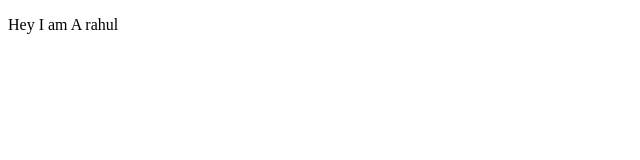
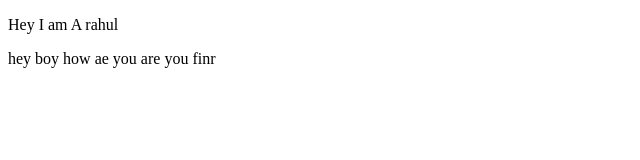
Before and after one commit to alwaysrahul6/addthis, a plain HTML site: page index.html in a window 1280 px wide. Shown: the whole page, without its empty margins (0-640 px from the left). Drawn offline with Linux system fonts and the light colour scheme.

Commit message:
Update index.html

```diff
--- a/index.html
+++ b/index.html
@@ -7,5 +7,6 @@
 </head>
 <body>
     <div><p>Hey I am A rahul</p></div>
+    <p>hey boy how ae you are you finr</p>
 </body>
 </html>
```
